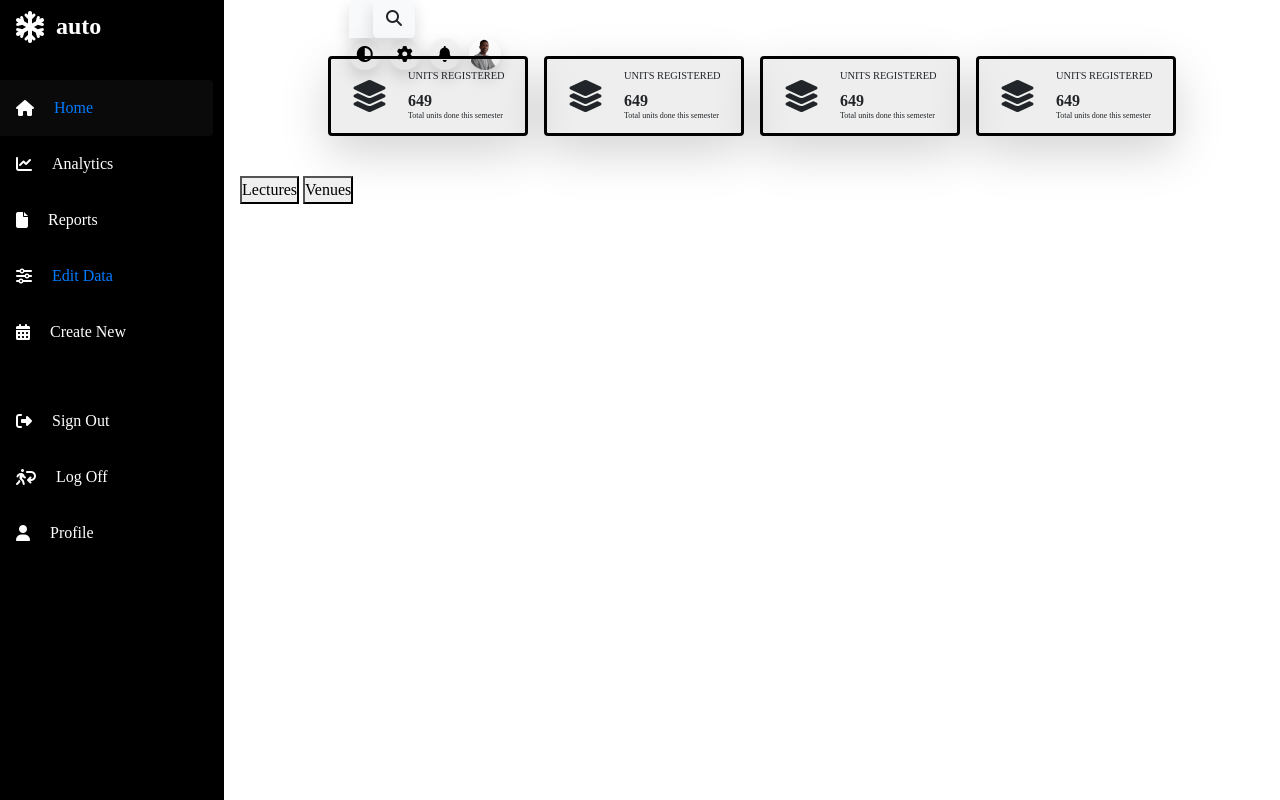
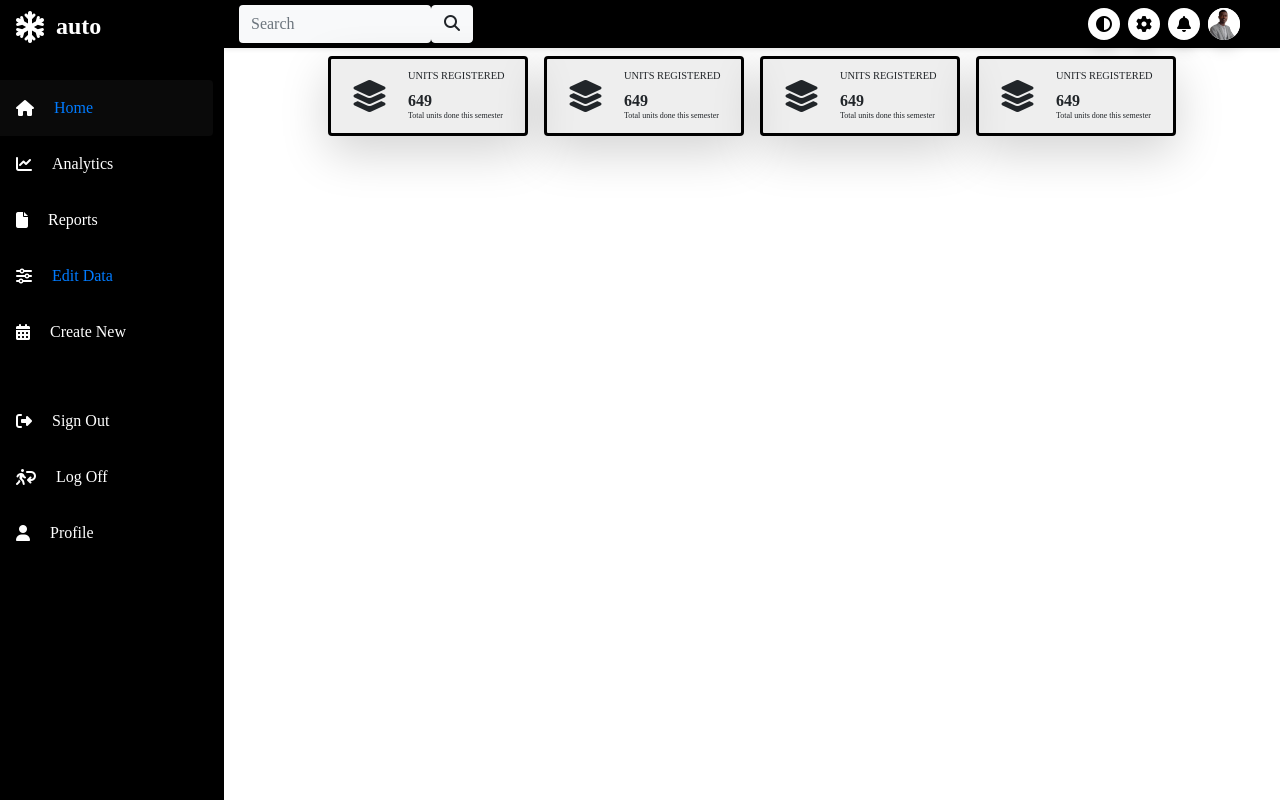
Before and after one commit to smartsimon26/Timetabler.io, a PHP site: page / in a window 1280 px wide. Run offline with PHP 8.4, Linux system fonts and the light colour scheme; some libraries are stand-ins or nearby versions.

```diff
--- a/index.html
+++ b/index.html
@@ -10,13 +10,13 @@
     <link rel="shortcut icon" href="/Assets/Photos/favicon.png" type="image/x-icon">
     <link rel="stylesheet" href="https://cdn.jsdelivr.net/npm/bootstrap@4.3.1/dist/css/bootstrap.min.css" integrity="sha384-ggOyR0iXCbMQv3Xipma34MD+dH/1fQ784/j6cY/iJTQUOhcWr7x9JvoRxT2MZw1T" crossorigin="anonymous">    <script src="https://kit.fontawesome.com/025184af48.js" crossorigin="anonymous"></script></head>
 <body>
-    <nav class="navtop">
+    <nav class="navtop shadow-sm">
         <div class="menuactions">
-            <div class="input-group col-2 d-flex flex-nowrap">
-                <div class="shadow ms-3">
+            <div class="input-group col-lg-12 d-flex flex-nowrap">
+                <div class="ms-3">
                   <input id="search-input" type="search" id="form1" class="form-control bg-light border border-0" placeholder="Search"/>
                 </div>
-                <button id="search-button" type="button" class="btn btn-light shadow">
+                <button id="search-button" type="button" class="btn btn-light">
                   <i class="fas fa-search"></i>
                 </button>
               </div>
@@ -42,7 +42,7 @@
                     <div class="navlink reports"><i class="fa fa-file" aria-hidden="true"></i><li>Reports</li></div>
                     <div class="navlink edit"><i class="fa fa-sliders" aria-hidden="true"></i><li><a href="Input.html" rel="noopener noreferrer"> Edit Data </a></li></div>
                     <div class="navlink create"><i class="fas fa-calendar-days"></i><li>Create New</li></div>
-                    <hr>
+                    <hr class="hr">
                     <div class="navlink edit"><i class="fa fa-right-from-bracket" aria-hidden="true"></i><li>Sign Out</li></div>
                     <div class="navlink create"><i class="fa fa-person-walking-arrow-loop-left" aria-hidden="true"></i><li>Log Off</li></div>
                     <div class="navlink create"><i class="fa fa-user" aria-hidden="true"></i><li>Profile</li></div>
@@ -94,39 +94,13 @@
                     <tbody id="tbody">
                     </tbody>
                 </table> -->
-            <div class="entry">
-                <div class="navs">
-                    <button>Lectures</button>
-                    <button>Venues</button>
-                </div>
-            </div>
         </div>
 
     </div>
     </div>
 
-
-
-
-
-
-
-
-
-
-
-
-
-
-
-
-
-
-
-
-
-
+<!--
     <script src="script.js"></script>
-    <script src="JsForComponents.js"></script>
+    <script src="JsForComponents.js"></script> -->
 </body>
 </html>
--- a/style.css
+++ b/style.css
@@ -7,7 +7,7 @@
 li{
     list-style: none;
 }
-nav{
+.navtop{
     width: 82.5%;
     display: flex;
     flex-wrap:nowrap;
@@ -17,7 +17,7 @@ nav{
     justify-content: space-between;
     align-items: center;
     height: 3rem;
-    background-color:#fff;
+    background-color:#000;
 }
 .menuactions{
     width: 25%;
@@ -53,7 +53,7 @@ nav{
     width: 2rem;
     height: 2rem;
     border-radius: 2rem;
-    background-color:#0000000a;
+    background-color:#fff;
     margin-right: .5rem;
     display: flex;
     justify-content: center;
@@ -129,14 +129,14 @@ nav{
     margin-left: 1.25rem;
 
 }
-.navlinks hr{
+.hr{
     width: 90%;
     position: relative;
     display: flex;
     margin-left: .5rem;
     align-items: center;
     justify-content: center;
-    color: #ffffff28;
+    color: #ffffff4d;
 }
 .viewpoint{
     position: relative;
```
